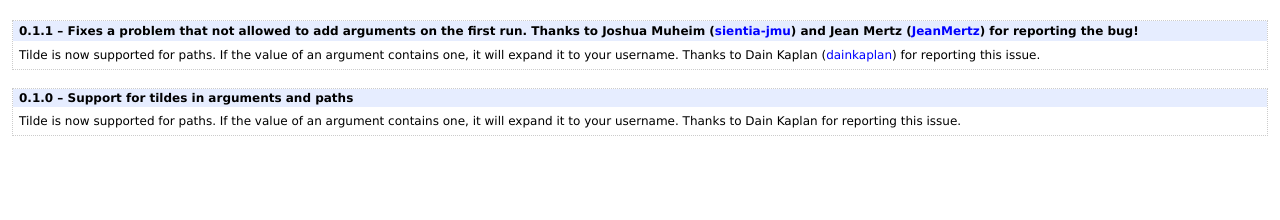
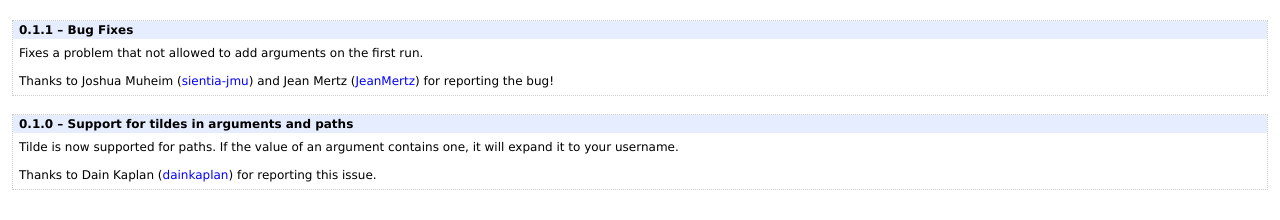
Before and after one commit to ivanvc/mongodb-prefpane, a plain HTML site: page release-notes.html in a window 1280 px wide. Drawn offline with Linux system fonts and the light colour scheme.

Commit message:
Updates to release 0.1.1

```diff
--- a/release-notes.html
+++ b/release-notes.html
@@ -13,13 +13,14 @@
     <table class="dots" width="100%" border="0" cellspacing="0" cellpadding="0" summary="Two column table with heading">
       <tr>
         <td class="blue" colspan="2">
-          <h3>0.1.1 &ndash; Fixes a problem that not allowed to add arguments on the first run. Thanks to Joshua Muheim (<a href="https://github.com/sientia-jmu">sientia-jmu</a>) and Jean Mertz (<a href="https://github.com/JeanMertz">JeanMertz</a>) for reporting the bug!</h3>
+          <h3>0.1.1 &ndash; Bug Fixes</h3>
         </td>
       </tr>
       <tr>
         <!--<td valign="top" width="150"><img src="../gfx/biginfo.png" alt="A really big image"  width="150" border="0"></td>-->
         <td valign="top">
-          <p>Tilde is now supported for paths. If the value of an argument contains one, it will expand it to your username. Thanks to Dain Kaplan (<a href="https://github.com/dainkaplan">dainkaplan</a>) for reporting this issue.</p>
+          <p>Fixes a problem that not allowed to add arguments on the first run.</p>
+          <p>Thanks to Joshua Muheim (<a href="https://github.com/sientia-jmu">sientia-jmu</a>) and Jean Mertz (<a href="https://github.com/JeanMertz">JeanMertz</a>) for reporting the bug!</p>
         </td>
       </tr>
     </table>
@@ -35,7 +36,8 @@
       <tr>
         <!--<td valign="top" width="150"><img src="../gfx/biginfo.png" alt="A really big image"  width="150" border="0"></td>-->
         <td valign="top">
-          <p>Tilde is now supported for paths. If the value of an argument contains one, it will expand it to your username. Thanks to Dain Kaplan for reporting this issue.</p>
+          <p>Tilde is now supported for paths. If the value of an argument contains one, it will expand it to your username.</p>
+          <p>Thanks to Dain Kaplan (<a href="https://github.com/dainkaplan">dainkaplan</a>) for reporting this issue.</p>
         </td>
       </tr>
     </table>
```
Also changed, not shown: appcast.xml (+7 -7 lines).
